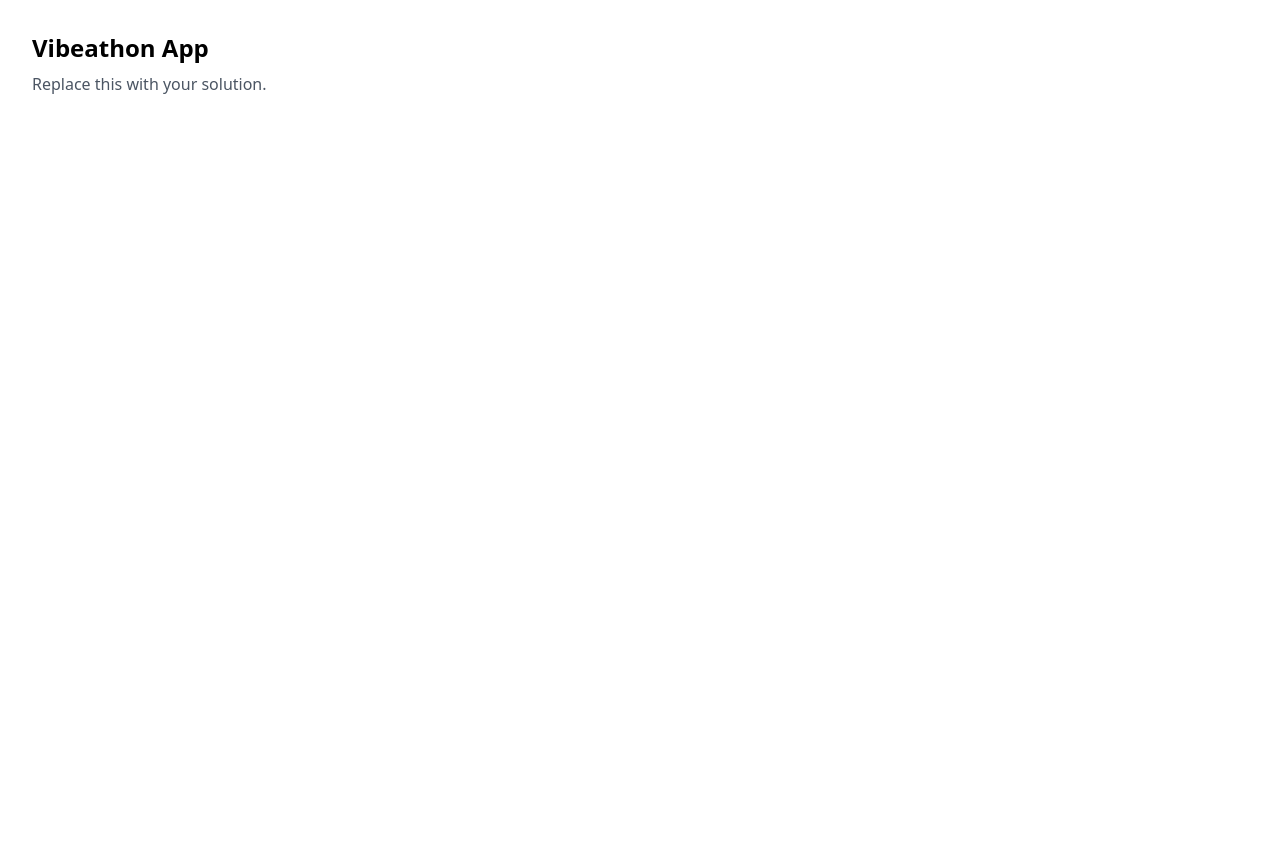
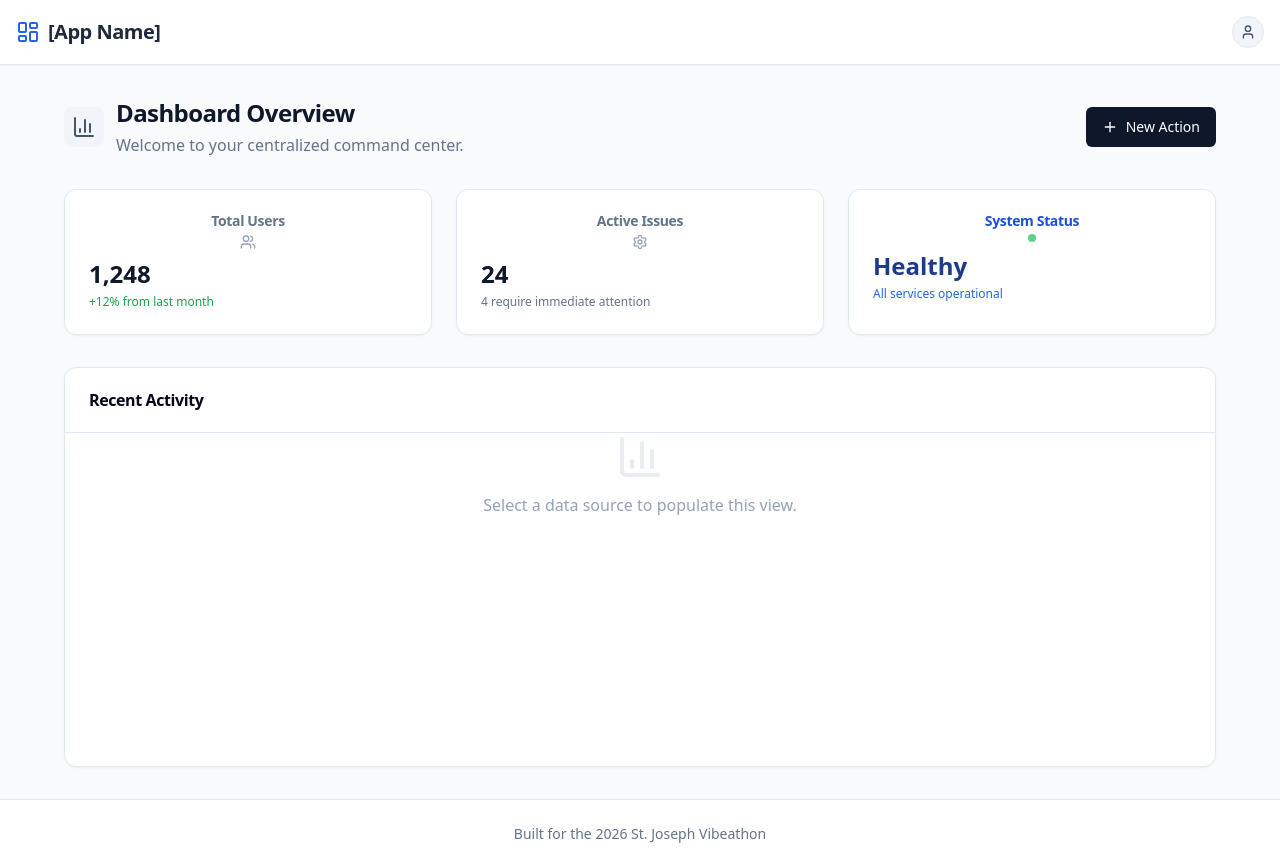
Before and after one commit to theweese/vibeathon-2026, a Next.js app in the folder app/: page / in a window 1280 px wide. Before the commit the page ends 800 px from the top, so only its background shows below. Built offline with nearby package versions, Linux system fonts and the light colour scheme.

Commit message:
add generic dashboard shell and ui components

```diff
--- a/app/app/layout.tsx
+++ b/app/app/layout.tsx
@@ -1,8 +1,9 @@
 import type { Metadata } from 'next'
 import './globals.css'
+import { LayoutDashboard, User } from 'lucide-react'
 
 export const metadata: Metadata = {
-  title: 'Vibeathon App',
+  title: 'Vibeathon Project',
   description: 'Built at St. Joseph Vibeathon',
 }
 
@@ -13,7 +14,34 @@ export default function RootLayout({
 }) {
   return (
     <html lang="en">
-      <body className="antialiased">{children}</body>
+      <body className="antialiased min-h-screen bg-slate-50 text-slate-900 flex flex-col">
+        {/* Generic Navigation Bar */}
+        <header className="sticky top-0 z-50 w-full border-b border-slate-200 bg-white shadow-sm">
+          <div className="container mx-auto px-4 h-16 flex items-center justify-between">
+            <div className="flex items-center gap-2 font-bold text-xl tracking-tight text-slate-800">
+              <LayoutDashboard className="w-6 h-6 text-blue-600" />
+              <span>[App Name]</span>
+            </div>
+            <nav className="flex items-center gap-4">
+              <div className="w-8 h-8 rounded-full bg-slate-100 border border-slate-200 flex items-center justify-center text-slate-600">
+                <User className="w-4 h-4" />
+              </div>
+            </nav>
+          </div>
+        </header>
+
+        {/* Main Content Area */}
+        <main className="flex-1 container mx-auto px-4 py-8">
+          {children}
+        </main>
+
+        {/* Generic Footer */}
+        <footer className="border-t border-slate-200 bg-white py-6">
+          <div className="container mx-auto px-4 text-center text-sm text-slate-500">
+            <p>Built for the 2026 St. Joseph Vibeathon</p>
+          </div>
+        </footer>
+      </body>
     </html>
   )
 }
--- a/app/app/page.tsx
+++ b/app/app/page.tsx
@@ -1,8 +1,70 @@
+import { PageHeader, Card, CardHeader, CardTitle, CardContent, Button } from '@/components/ui'
+import { Plus, BarChart3, Users, Settings } from 'lucide-react'
+
 export default function Home() {
   return (
-    <main className="min-h-screen p-8">
-      <h1 className="text-2xl font-bold">Vibeathon App</h1>
-      <p className="mt-2 text-gray-600">Replace this with your solution.</p>
-    </main>
+    <div className="max-w-6xl mx-auto space-y-8">
+      {/* Page Header */}
+      <PageHeader
+        title="Dashboard Overview"
+        description="Welcome to your centralized command center."
+        icon={BarChart3}
+        action={
+          <Button variant="primary" className="gap-2">
+            <Plus className="w-4 h-4" />
+            <span>New Action</span>
+          </Button>
+        }
+      />
+
+      {/* Primary KPI Grid (Generic) */}
+      <div className="grid grid-cols-1 md:grid-cols-3 gap-6">
+        <Card>
+          <CardHeader className="flex flex-row items-center justify-between pb-2">
+            <CardTitle className="text-sm font-medium text-slate-500">Total Users</CardTitle>
+            <Users className="w-4 h-4 text-slate-400" />
+          </CardHeader>
+          <CardContent>
+            <div className="text-2xl font-bold text-slate-900">1,248</div>
+            <p className="text-xs text-green-600 mt-1">+12% from last month</p>
+          </CardContent>
+        </Card>
+
+        <Card>
+          <CardHeader className="flex flex-row items-center justify-between pb-2">
+            <CardTitle className="text-sm font-medium text-slate-500">Active Issues</CardTitle>
+            <Settings className="w-4 h-4 text-slate-400" />
+          </CardHeader>
+          <CardContent>
+            <div className="text-2xl font-bold text-slate-900">24</div>
+            <p className="text-xs text-slate-500 mt-1">4 require immediate attention</p>
+          </CardContent>
+        </Card>
+
+        <Card className="bg-blue-50 border-blue-100">
+          <CardHeader className="flex flex-row items-center justify-between pb-2">
+            <CardTitle className="text-sm font-medium text-blue-700">System Status</CardTitle>
+            <div className="w-2 h-2 rounded-full bg-green-500 animate-pulse" />
+          </CardHeader>
+          <CardContent>
+            <div className="text-2xl font-bold text-blue-900">Healthy</div>
+            <p className="text-xs text-blue-600 mt-1">All services operational</p>
+          </CardContent>
+        </Card>
+      </div>
+
+      {/* Main Content Area (Generic) */}
+      <Card className="min-h-[400px]">
+        <CardHeader className="border-b border-slate-200">
+          <CardTitle>Recent Activity</CardTitle>
+        </CardHeader>
+        <CardContent className="flex items-center justify-center text-slate-400">
+          <div className="text-center">
+            <BarChart3 className="w-12 h-12 mx-auto mb-3 opacity-20" />
+            <p>Select a data source to populate this view.</p>
+          </div>
+        </CardContent>
+      </Card>
+    </div>
   )
 }
--- /dev/null
+++ b/app/components/ui/index.tsx
@@ -0,0 +1,99 @@
+import * as React from "react"
+import { LucideIcon } from "lucide-react"
+
+// --- Button Component ---
+export interface ButtonProps extends React.ButtonHTMLAttributes<HTMLButtonElement> {
+  variant?: "primary" | "secondary" | "outline" | "danger" | "ghost"
+}
+
+export function Button({
+  className = "",
+  variant = "primary",
+  ...props
+}: ButtonProps) {
+  const baseStyles = "inline-flex items-center justify-center rounded-md text-sm font-medium transition-colors focus-visible:outline-none focus-visible:ring-2 focus-visible:ring-slate-400 disabled:pointer-events-none disabled:opacity-50 h-10 px-4 py-2"
+
+  const variants = {
+    primary: "bg-slate-900 text-white hover:bg-slate-800",
+    secondary: "bg-slate-100 text-slate-900 hover:bg-slate-200",
+    outline: "border border-slate-200 bg-white hover:bg-slate-100 text-slate-900",
+    danger: "bg-red-500 text-white hover:bg-red-600",
+    ghost: "hover:bg-slate-100 hover:text-slate-900",
+  }
+
+  return (
+    <button
+      className={`${baseStyles} ${variants[variant]} ${className}`}
+      {...props}
+    />
+  )
+}
+
+// --- Card Component ---
+export function Card({ className = "", children }: { className?: string, children: React.ReactNode }) {
+  return (
+    <div className={`rounded-xl border border-slate-200 bg-white text-slate-950 shadow-sm ${className}`}>
+      {children}
+    </div>
+  )
+}
+
+export function CardHeader({ className = "", children }: { className?: string, children: React.ReactNode }) {
+  return (
+    <div className={`flex flex-col space-y-1.5 p-6 ${className}`}>
+      {children}
+    </div>
+  )
+}
+
+export function CardTitle({ className = "", children }: { className?: string, children: React.ReactNode }) {
+  return (
+    <h3 className={`font-semibold leading-none tracking-tight ${className}`}>
+      {children}
+    </h3>
+  )
+}
+
+export function CardContent({ className = "", children }: { className?: string, children: React.ReactNode }) {
+  return (
+    <div className={`p-6 pt-0 flex-grow ${className}`}>
+      {children}
+    </div>
+  )
+}
+
+// --- Page Header Component ---
+export function PageHeader({
+  title,
+  description,
+  icon: Icon,
+  action
+}: {
+  title: string,
+  description?: string,
+  icon?: LucideIcon,
+  action?: React.ReactNode
+}) {
+  return (
+    <div className="flex flex-col md:flex-row md:items-center justify-between gap-4 mb-8">
+      <div className="flex items-center gap-3">
+        {Icon && (
+          <div className="p-2 bg-slate-100 rounded-lg">
+            <Icon className="w-6 h-6 text-slate-600" />
+          </div>
+        )}
+        <div>
+          <h1 className="text-2xl font-bold tracking-tight text-slate-900">{title}</h1>
+          {description && (
+            <p className="text-slate-500 mt-1">{description}</p>
+          )}
+        </div>
+      </div>
+      {action && (
+        <div className="flex-shrink-0">
+          {action}
+        </div>
+      )}
+    </div>
+  )
+}
```
